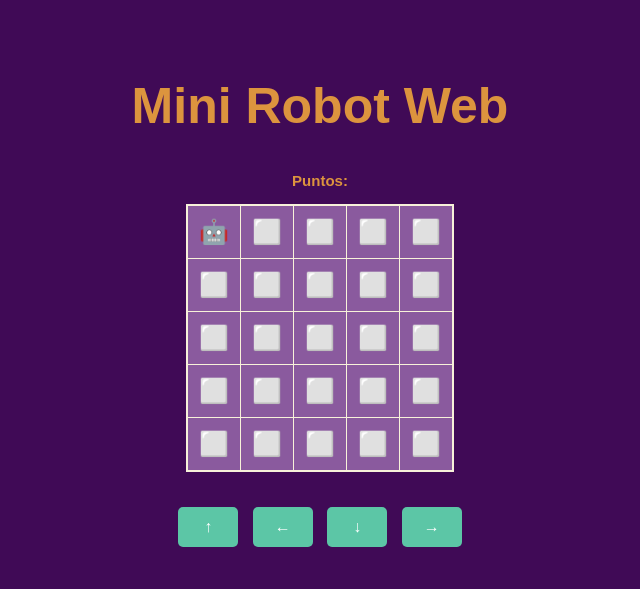
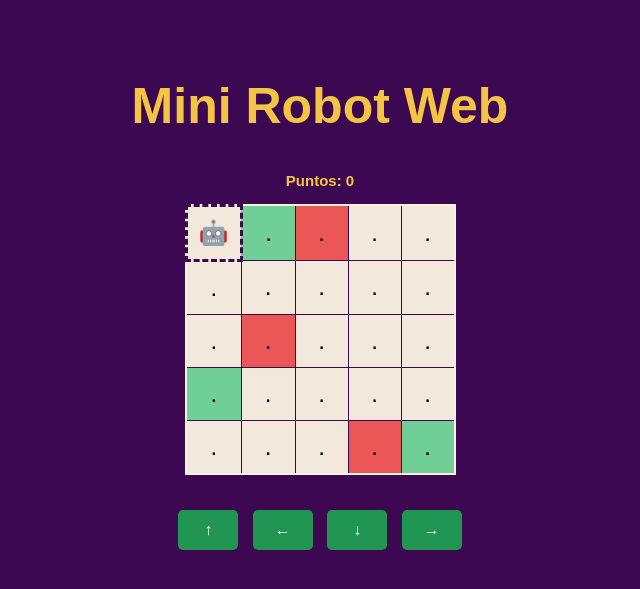
Before and after one commit to ondina-her/miniBot, a Flask app: page / in a window 1280 px wide. Shown: the top 589 px of the page, without its empty margins (320-960 px from the left). Run offline with Flask 3, Linux system fonts and the light colour scheme.

Commit message:
agregar y completar mini-proyecto

```diff
--- a/app.py
+++ b/app.py
@@ -3,29 +3,65 @@ from flask import Flask, render_template, request, session, redirect, url_for
 app = Flask(__name__)
 app.secret_key="minirobot123"
 
+# Definición de la tabla 5x5 con coordenadas
+tabla = [
+    [(0,0), (0,1), (0,2), (0,3), (0,4)],
+    [(1,0), (1,1), (1,2), (1,3), (1,4)],
+    [(2,0), (2,1), (2,2), (2,3), (2,4)],
+    [(3,0), (3,1), (3,2), (3,3), (3,4)],
+    [(4,0), (4,1), (4,2), (4,3), (4,4)]
+]
 
-posicion =[0,0]
+rojos = [(0,2), (2,1), (4,3)]
+verdes = [(0,1), (3,0), (4,4)]
 
 @app.route('/', methods=['GET', 'POST'])
 def index():
     if "posicion" not in session:
         session["posicion"] = [0, 0]
+        session["points"] = 0
 
     posicion = session["posicion"]
+    puntos = session["points"]
+
+    x, y = posicion
 
     if request.method == 'POST':
         direccion = request.form['direccion']
-        if direccion == 'arriba' and posicion[0] > 0:
-            posicion[0] -= 1
-        elif direccion == 'abajo' and posicion[0] < 4:
-            posicion[0] += 1
-        elif direccion == 'izquierda' and posicion[1] > 0:
-            posicion[1] -= 1
-        elif direccion == 'derecha' and posicion[1] < 4:
-            posicion[1] += 1
+        if direccion == 'arriba' and x > 0:
+            x -= 1
+        elif direccion == 'abajo' and x < 4:
+            x += 1
+        elif direccion == 'izquierda' and y > 0:
+            y -= 1
+        elif direccion == 'derecha' and y < 4:
+            y += 1
 
-        session["posicion"] = posicion
-    return render_template('index.html', posicion=posicion)
+        nueva_pos = [x, y]
+
+
+        session["posicion"] = nueva_pos
+        #session["points"] = puntos
+
+        valor = tabla[x][y]
+        if valor in verdes:  # verde
+            session["points"] = session.get("points", 0) + 5
+        elif valor in rojos:  # rojo
+            session["points"] = session.get("points", 0) - 2
+
+        print("Valor actual:", valor)
+        print("Verdes:", verdes)
+        print("Rojos:", rojos)
+        print("Puntos actuales:", session["points"])
+
+    return render_template("index.html",
+                           puntos=session.get("points", 0),
+                           posicion=session["posicion"],
+                           verdes=verdes,
+                           rojos=rojos,
+                           tabla=tabla)
+
+
 
 if __name__ == '__main__':
     app.run(debug=True)
--- a/static/style.css
+++ b/static/style.css
@@ -1,36 +1,52 @@
 body { font-family: Arial, sans-serif; padding: 20px;
-background-color: #400a56;}
+background-color: #3c0852;}
 
 h1 {
     font-size: 50px;
     margin-bottom: 5px;
-    color: #dc943e;
+    color: #F4C542;
     text-align: center;
     padding: 15px;}
 
 h2 {
     font-size: 15px;
     margin-bottom: 5px;
-    color: #dc943e;
+    color: #F4C542;
     text-align: center;
     padding: 10px;
     }
 
 table { border-collapse: collapse; margin-bottom: 20px;
         margin-left: auto; margin-right: auto;
-        background-color: #8a5a9e;
+        background-color: #f8f2da;
         border: 2px solid #f8f2da;
 
         }
 td {
-            width: 50px; height: 50px;
-            text-align: center;
-            font-size: 24px;
-            border: 1px solid #f8f2da;
-            background-color: #8a5a9e;
+    width: 50px;
+    height: 50px;
+    text-align: center;
+    vertical-align: middle;
+    font-size: 24px;
+    border: 1px solid #3c0852;
+    background-color: #F2E9DC; /* color base */
+}
 
-        }
-        .botones {
+.robot {
+  border:3px dashed #3c0852;
+}
+
+.green {
+  background-color: #6FCF97;
+}
+
+.red {
+  background-color: #EB5757;
+}
+
+
+
+.botones {
             margin-top: 30px;
             margin-left: auto;
             margin-right: auto;
@@ -38,5 +54,8 @@ td {
         }
 button { width: 60px; height: 40px; font-size: 16px;
          margin: 5px; cursor: pointer;
-        background-color: #5cc6a6;
-        border: wheat; color: white; border-radius: 5px; }
+        background-color: #219653;
+        border: wheat; color: white; border-radius: 5px;
+      }
+button:hover { background-color: #27AE60; }
+button:active { background-color: #219653; }
--- a/templates/index.html
+++ b/templates/index.html
@@ -15,17 +15,28 @@
   {% for i in range(5) %}
     <tr>
       {% for j in range(5) %}
-            <td>
-                {% if [i, j] == posicion %}
+        {% set clase = '' %}
+        {% if posicion[0] == i and posicion[1] == j %}
+          {% set clase = clase + 'robot ' %}
+        {% endif %}
+        {% if tabla[i][j] in verdes %}
+          {% set clase = clase + 'green ' %}
+        {% endif %}
+        {% if tabla[i][j] in rojos %}
+          {% set clase = clase + 'red ' %}
+        {% endif %}
+       <td class="{{ clase.strip() }}">
+          {% if posicion[0] == i and posicion[1] == j %}
               🤖
           {% else %}
-                    ⬜
+            .
           {% endif %}
         </td>
       {% endfor %}
     </tr>
   {% endfor %}
 </table>
+
 
     <form method="post">
     <div class="botones">
```
Lines whose indentation alone changed are shown as unchanged.
